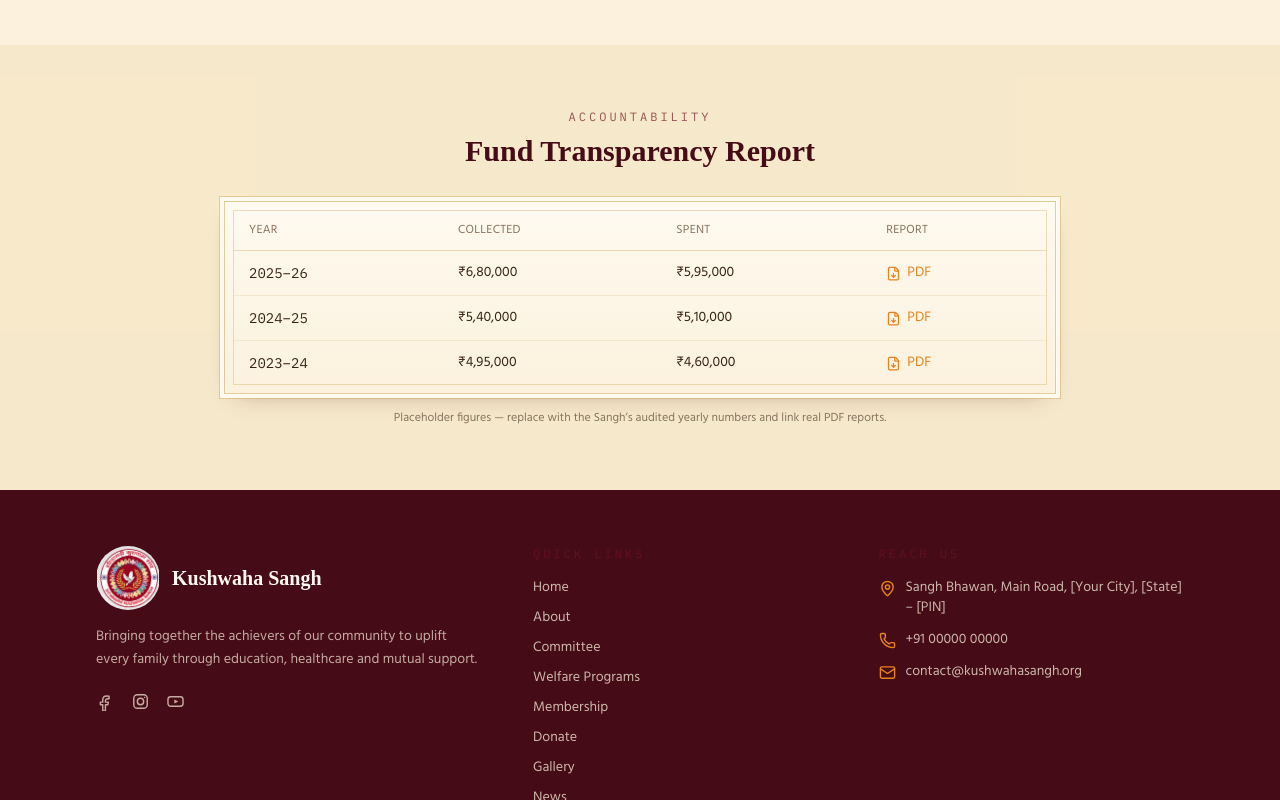
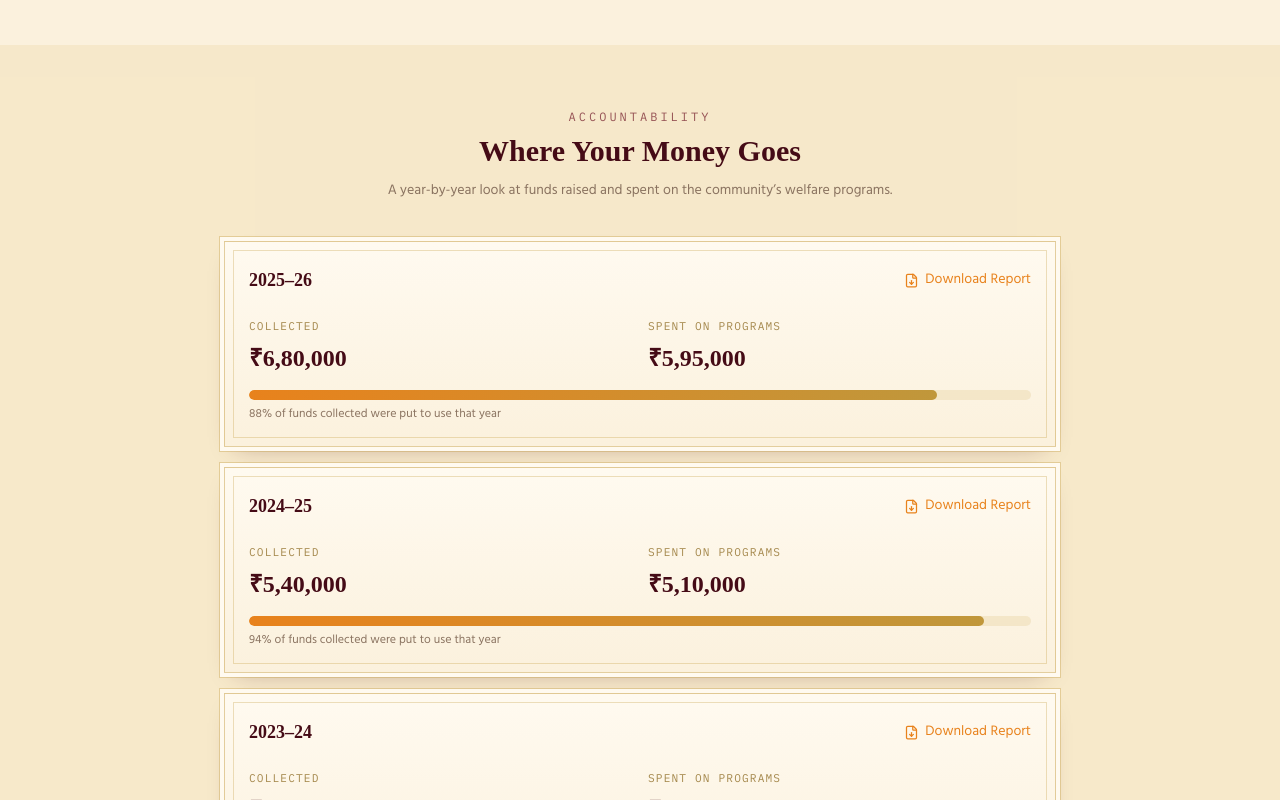
Before and after one commit to Ajitsingh4362/Kushwaha-sangh, a React (Vite) app: page /donate in a window 1280 px wide. Shown: the part 940-1740 px from the top of the page. Built offline with nearby package versions, Linux system fonts and the light colour scheme; a web font is replaced by a local one.

Commit message:
Redesign fund transparency section as visual cards with progress bars instead of a plain table

```diff
--- a/src/pages/Donate.jsx
+++ b/src/pages/Donate.jsx
@@ -67,35 +67,50 @@ export default function Donate() {
         <div className="mx-auto max-w-4xl px-5 lg:px-8">
           <p className="eyebrow text-center text-maroon/70">Accountability</p>
           <h2 className="mt-2 text-center font-display text-3xl font-bold text-maroon-deep">
-            Fund Transparency Report
+            Where Your Money Goes
           </h2>
-          <div className="ledger-plaque mt-8 overflow-x-auto p-2">
-            <table className="w-full min-w-[420px] text-left text-sm">
-              <thead>
-                <tr className="border-b border-gold/30 text-xs uppercase tracking-wide text-stone">
-                  <th className="px-4 py-3 font-medium">Year</th>
-                  <th className="px-4 py-3 font-medium">Collected</th>
-                  <th className="px-4 py-3 font-medium">Spent</th>
-                  <th className="px-4 py-3 font-medium">Report</th>
-                </tr>
-              </thead>
-              <tbody className="divide-y divide-gold/15">
-                {transparency.map((t) => (
-                  <tr key={t.year}>
-                    <td className="px-4 py-3 font-ledger text-ink">{t.year}</td>
-                    <td className="px-4 py-3 text-ink">{t.collected}</td>
-                    <td className="px-4 py-3 text-ink">{t.spent}</td>
-                    <td className="px-4 py-3">
-                      <a href={t.report} className="flex items-center gap-1.5 text-saffron hover:underline">
-                        <FileDown size={15} /> PDF
-                      </a>
-                    </td>
-                  </tr>
-                ))}
-              </tbody>
-            </table>
+          <p className="mx-auto mt-3 max-w-xl text-center text-sm text-stone">
+            A year-by-year look at funds raised and spent on the community&rsquo;s welfare programs.
+          </p>
+
+          <div className="mt-10 space-y-5">
+            {transparency.map((t) => {
+              const collectedNum = parseInt(t.collected.replace(/[^\d]/g, ''), 10)
+              const spentNum = parseInt(t.spent.replace(/[^\d]/g, ''), 10)
+              const pct = collectedNum ? Math.min(Math.round((spentNum / collectedNum) * 100), 100) : 0
+              return (
+                <div key={t.year} className="ledger-plaque animate-rise p-6">
+                  <div className="flex flex-wrap items-center justify-between gap-3">
+                    <span className="font-display text-lg font-semibold text-maroon-deep">{t.year}</span>
+                    <a href={t.report} className="flex items-center gap-1.5 text-sm text-saffron hover:underline">
+                      <FileDown size={15} /> Download Report
+                    </a>
+                  </div>
+
+                  <div className="mt-5 grid grid-cols-2 gap-4 sm:grid-cols-2">
+                    <div>
+                      <span className="ledger-number">Collected</span>
+                      <p className="mt-1 font-display text-2xl font-bold text-maroon-deep">{t.collected}</p>
+                    </div>
+                    <div>
+                      <span className="ledger-number">Spent on Programs</span>
+                      <p className="mt-1 font-display text-2xl font-bold text-maroon-deep">{t.spent}</p>
+                    </div>
+                  </div>
+
+                  <div className="mt-4 h-2.5 w-full overflow-hidden rounded-full bg-gold/15">
+                    <div
+                      className="h-full rounded-full bg-gradient-to-r from-saffron to-gold"
+                      style={{ width: `${pct}%` }}
+                    />
+                  </div>
+                  <p className="mt-1.5 text-xs text-stone">{pct}% of funds collected were put to use that year</p>
+                </div>
+              )
+            })}
           </div>
-          <p className="mt-4 text-center text-xs text-stone">
+
+          <p className="mt-6 text-center text-xs text-stone">
             Placeholder figures — replace with the Sangh&rsquo;s audited yearly numbers and link real
             PDF reports.
           </p>
```
